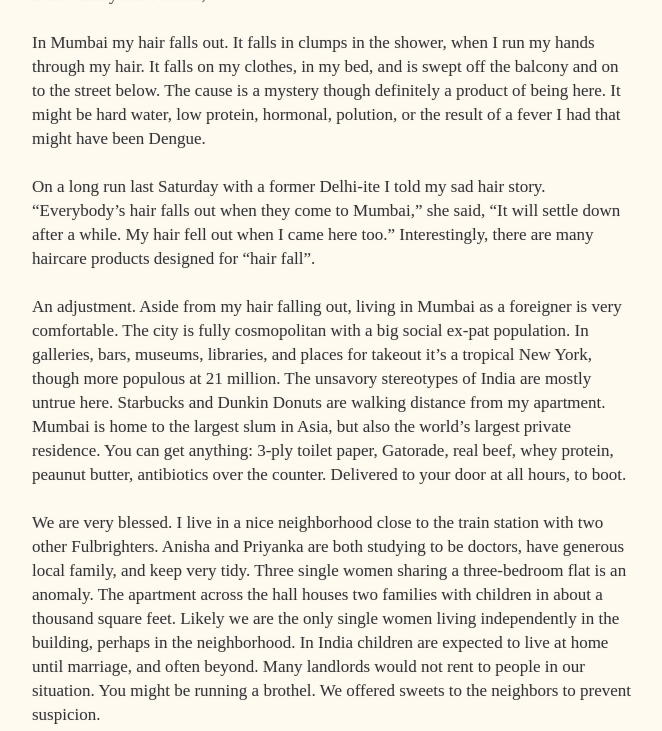
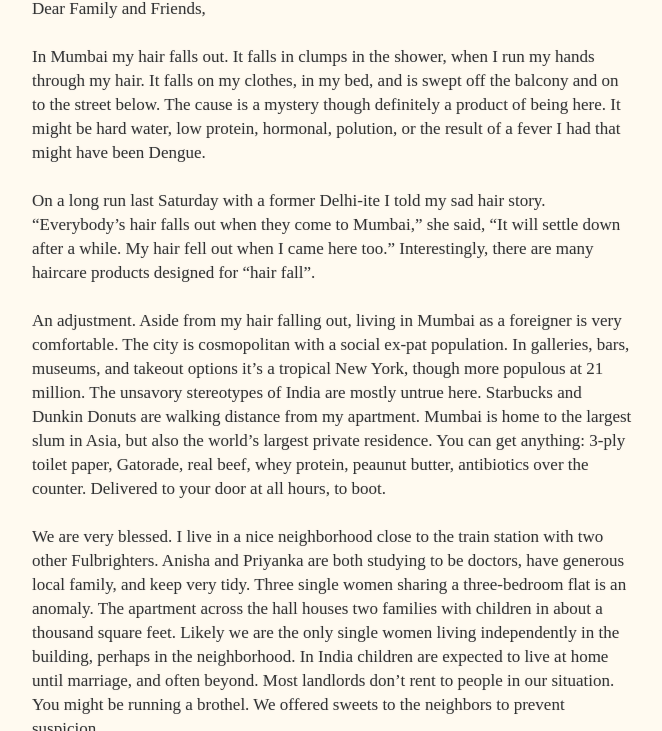
Before and after one commit to cathschmidt/cathschmidt.github.io, a Jekyll site: the page built from updates/_posts/2014-03-07-hi-from-mumbai.html, in a window 1280 px wide, cut to the strip 667-1398 px from the top of the page. Shown: the whole strip, without its empty margins (308-970 px from the left). Built offline with Jekyll 4.4.1, drawn with Linux system fonts in a browser that asks for light colours; nearby versions of some CDN libraries; some web fonts are replaced; Markdown is read by kramdown in place of the engine named in the settings; some of the changed text lies outside the part shown.

Commit message:
update updates

```diff
--- a/updates/_config.yml
+++ b/updates/_config.yml
@@ -1,3 +1,5 @@
 name: catherine leigh schmidt
 markdown: redcarpet
 pygments: true
+
+baseurl: "/updates/"
--- a/updates/_includes/footer.html
+++ b/updates/_includes/footer.html
@@ -3,8 +3,8 @@
   <h2>stay in touch</h2>
   <ul>
   	<li>email me at <a href="mailto:cschmidt@risd.edu">cschmidt[at]risd.edu</a></li>
-  	<li>check out my mostly photo <a href="http://blog.cath.land/">blog</a></li>
+  	<li>I really do have a <a href="http://blog.cath.land/">blog</a></li>
  	<li>follow me on twitter <a href="http://twitter.com/cathschmidt">@cathschmidt</a></li>
-  	<li>follow me on instagram at <a href="http://instagram.com/cath.land">cath.land</a></li>
+  	<li>follow me on instagram <a href="http://instagram.com/cath.land">@cath.land</a></li>
   </ul>
  </div>
--- a/updates/_layouts/default.html
+++ b/updates/_layouts/default.html
@@ -8,12 +8,12 @@
         <meta name="viewport" content="width=device-width">
 
         <!-- syntax highlighting CSS -->
-        <link rel="stylesheet" href="/css/syntax.css">
+        <link rel="stylesheet" href="{{site.baseurl}}css/syntax.css">
 
         <!-- Custom CSS -->
-        <link rel="stylesheet" href="/css/main.css">
+        <link rel="stylesheet" href="{{site.baseurl}}css/main.css">
 
-        <script src="/js/curlies.js"></script>
+        <script src="{{site.baseurl}}js/curlies.js"></script>
         <script>
         $(document).ready(function () {
             $('body').curlies();
@@ -41,7 +41,7 @@
     <body>
     <div class="wrapper">
           <div class="header">
-            <h1 class="title"><a href="/index.html">{{ site.name }} / <em>fulbright updates</em></a></h1>
+            <h1 class="title"><a href="{{site.baseurl}}">{{ site.name }} / <em>fulbright updates</em></a></h1>
           </div>
 
           {{ content }}
--- a/updates/_posts/2014-03-07-hi-from-mumbai.html
+++ b/updates/_posts/2014-03-07-hi-from-mumbai.html
@@ -6,8 +6,8 @@
 ---
 
 <figure>
-	<img src="/imgs/beach.jpg">
-	<figcaption>Goan beach in the evening.</figcaption>
+	<img src="{{site.baseurl}}imgs/beach.jpg">
+	<figcaption>Evening beach in Goa. Goa, famous for beaches, is an overnight bus or train from Mumbai. I took a trip there in October.</figcaption>
 </figure>
 
 <p>Dear Family and Friends,</p>
@@ -16,35 +16,35 @@
 
 <p>On a long run last Saturday with a former Delhi-ite I told my sad hair story. "Everybody's hair falls out when they come to Mumbai," she said, "It will settle down after a while. My hair fell out when I came here too." Interestingly, there are many haircare products designed for "hair fall".</p>
 
-<p>An adjustment. Aside from my hair falling out, living in Mumbai as a foreigner is very comfortable. The city is fully cosmopolitan with a big social ex-pat population. In galleries, bars, museums, libraries, and places for takeout it's a tropical New York, though more populous at 21 million. The unsavory stereotypes of India are mostly untrue here. Starbucks and Dunkin Donuts are walking distance from my apartment. Mumbai is home to the largest slum in Asia, but also the world's largest private residence. You can get anything: 3-ply toilet paper, Gatorade, real beef, whey protein, peaunut butter, antibiotics over the counter. Delivered to your door at all hours, to boot.</p>
+<p>An adjustment. Aside from my hair falling out, living in Mumbai as a foreigner is very comfortable. The city is cosmopolitan with a social ex-pat population. In galleries, bars, museums, and takeout options it's a tropical New York, though more populous at 21 million. The unsavory stereotypes of India are mostly untrue here. Starbucks and Dunkin Donuts are walking distance from my apartment. Mumbai is home to the largest slum in Asia, but also the world's largest private residence. You can get anything: 3-ply toilet paper, Gatorade, real beef, whey protein, peaunut butter, antibiotics over the counter. Delivered to your door at all hours, to boot.</p>
 
-<p>We are very blessed. I live in a nice neighborhood close to the train station with two other Fulbrighters. Anisha and Priyanka are both studying to be doctors, have generous local family, and keep very tidy. Three single women sharing a three-bedroom flat is an anomaly. The apartment across the hall houses two families with children in about a thousand square feet. Likely we are the only single women living independently in the building, perhaps in the neighborhood. In India children are expected to live at home until marriage, and often beyond. Many landlords would not rent to people in our situation. You might be running a brothel. We offered sweets to the neighbors to prevent suspicion.</p>
+<p>We are very blessed. I live in a nice neighborhood close to the train station with two other Fulbrighters. Anisha and Priyanka are both studying to be doctors, have generous local family, and keep very tidy. Three single women sharing a three-bedroom flat is an anomaly. The apartment across the hall houses two families with children in about a thousand square feet. Likely we are the only single women living independently in the building, perhaps in the neighborhood. In India children are expected to live at home until marriage, and often beyond. Most landlords don't rent to people in our situation. You might be running a brothel. We offered sweets to the neighbors to prevent suspicion.</p>
 
 <figure>
-	<img src="/imgs/view.jpg">
-	<figcaption>The view from our flat.</figcaption>
+	<img src="{{site.baseurl}}imgs/view.jpg">
+	<figcaption>The view from our flat in the morning.</figcaption>
 </figure>
 
-<p>We moved into an unfurnished flat, which in this city means no stove, no refrigerator, no washing machine. Figuring out how to get drinking water and a gas cannister for the stove took some time (the answer, as usual, is delivery). We acquired bed bugs and got rid of them.But after these trials we're very comfortable. I know how to get around. I wear shorts in my neighborhood without stares. I feel safe.</p>
+<p>We moved into an unfurnished flat, which in this city means no stove, no refrigerator, no washing machine. Figuring out how to get drinking water and a gas cannister for the stove took some time (the answer, as usual, is delivery). We acquired bed bugs and got rid of them. But after these trials we're very comfortable. I know how to get around. I wear shorts in my neighborhood without stares. I feel safe.</p>
 
-<p>As difficult as adjusting is navigating complete freedom to do what I want when I want. In stressful moments I used to fantasize about the schedule to keep if I was in complete control — Ben Franklin, C.S. Lewis, Simone de Beauvoir? — with high priority for relaxation, strict meal and tea times, long walks. The chart I could make! But time is too fuzzy here to deliniate a strict schedule (plus who wants to take a walk when it's 95 degrees outside). A lack of stability slows everything down. There are a lot of reasons to miss a meeting, like serious illness, no power, inadequate resources, or incapacitating heat. I have been watching the neighbors' building being painted for a month now. The painters climb bamboo scaffolding in bare feet to do a job that would take a few days in the States. In response to uncertainty, people here are flexible.</p>
+<p>As difficult as adjusting is navigating complete freedom to do what I want when I want. In stressful moments I used to fantasize about the ideal schedule — Ben Franklin, C.S. Lewis, Simone de Beauvoir? — with high priority for relaxation, strict meal and tea times, long walks. The chart I could make! But time is too fuzzy here to deliniate a strict schedule (plus who wants to take a walk when it's 95 degrees outside). A lack of stability slows everything down. There are a lot of reasons to miss a meeting, like serious illness, no power, inadequate resources, or incapacitating heat. I have been watching the neighbors' building being painted for a month now. The painters climb bamboo scaffolding in bare feet to do a job that would take a few days in the States. In response to uncertainty, people here are flexible.</p>
 
 <p>One thing I have in common with these great schedulers is my lunch is brought to me. Anisha and I receive a tiffin service five days a week. Typical of Mumbai, a tiffin, or daba, is a lunch box delivered to your door. Ours is a quintessential Indian vegetarian meal comprised of rice, daal (a lentil dish), a vegetable dish, and three chapatis (a flat bread, less fancy than naan). The portion is meant for one but we find it's good for two.</p>
 
 
 <figure>
-	<img src="/imgs/tiffin.jpg">
+	<img src="{{site.baseurl}}imgs/tiffin.jpg">
 	<figcaption>A typical tiffin lunch. Daal over rice with a veggie dish and chapati.</figcaption>
 </figure>
 
-<p>The tiffin neatly divides a typical day, which goes like this: a morning run (we are training for the Mumbai Marathon, though I'll run just the half), work of reading, writing, sketching, tiffin lunch, more work in the afternoon, tea and snacks at 5pm, and either out for dinner or simple home-cooked food at 8 or 9pm. Running involves lots of dodging rickshaws, dogs, and people, plus hydrating for the heat (find a street-side coconut seller armed with machete). Every so often I take the train and bus for an hour and a half to visit my affiliate university for its faculty and library. I also have studio space with Columbia's Studio X, a program from the architecture school. Our proximity to the train station is a boon for traveling and access to the neighborhood fruit and vegetable sellers, hardware and home goods stores, bodegas, and meat market.</p>
+<p>The tiffin neatly divides a typical day, which goes like this: a morning run (we are training for the Mumbai Marathon, though I'll run just the half), work of reading, writing, sketching, tiffin lunch, more work in the afternoon, tea and snacks at 5pm, and either out for dinner or simple home-cooked food at 8 or 9pm. Running involves lots of dodging rickshaws, dogs, and people, plus hydrating for the heat (find a street-side coconut seller armed with machete). Some days I'll shoot photos or do interviews. Every so often I take the train and bus for an hour and a half to visit my affiliate university for its faculty and library. I also have studio space with Columbia's Studio X, a program from the architecture school. Our proximity to the train station is a boon for traveling and access to the neighborhood fruit and vegetable sellers, hardware and home goods stores, bodegas, and meat market.</p>
 
 <p>To give you an idea of what's typical of the market, most nights we make a salad consisting of cucumbers, red onion, and tomato dressed with lime juice and salt, though fancier incarnations have included shredded carrots, shredded beets, cooked potatoes, sprouts, cilantro, and a salty fried snack called namkin. The ingredients for a "Bombay salad" for several people might cost about $2. A dozen eggs are $1, though you buy them individually (picture a little man placing each egg gingerly in a paper bag). Oranges are less than $1 per kilo, and bananas, guavas, pomegranates, melons, persimmons, and papaya are priced similarly.</p>
 
 <p>We make legit chai by boiling black tea with milk, sugar, cardamom, cloves, nutmeg, fresh mint, and fresh ginger. I've fallen in love with okra, which I make Bengali style, coated in a powder of ground mustard and poppy seeds plus chili powder, turmeric, and salt sauteed in oil with chopped green chilies. Western veggies and herbs like lettuce, rosemary, basil, and broccoli are available but expensive. We have no oven.</p>
 
 <figure>
-	<img src="/imgs/wedding.jpg">
+	<img src="{{site.baseurl}}imgs/wedding.jpg">
 	<figcaption>All dressed up for a wedding. I'm wearing a sari. From left to right: Anisha, me, Priyanka.</figcaption>
 </figure>
 
@@ -53,7 +53,7 @@
 <p>In the mean time I'll also make a font for Hindi, drawing from research for the paper. The process of making a digital font looks like this: drawing letters by hand or on the computer, rendering each letter in special font-making software, tweaking to ensure that letters match, are legible, and meet goals set out at the start of the process. Finally the font-making software exports the letters into a bonefide font.</p>
 
 <figure>
-	<img src="/imgs/shivaji.jpg">
+	<img src="{{site.baseurl}}imgs/shivaji.jpg">
 	<figcaption>Anisha and I in an everyday Indian outfit called a salwar kameez. We're at a fort in a small town in Maharashtra, the state in which Mumbai is located.</figcaption>
 </figure>
 
--- a/updates/css/main.css
+++ b/updates/css/main.css
@@ -190,8 +190,6 @@
   font-weight: normal;
   text-decoration: none;
   border-bottom: none;
-} li a:hover {
-  opacity: .5;
 }
 
 .posts {
@@ -202,6 +200,8 @@
   padding: 3px;
 } .posts li:hover {
   background-color: beige;
+} .posts li:hover a {
+  color: tomato;
 }
 
 #home img {
--- a/updates/index.html
+++ b/updates/index.html
@@ -4,12 +4,12 @@
 ---
 
 <div id="home" class="col1">
-	<img src="/imgs/cows.jpg">
+	<img src="{{site.baseurl}}imgs/cows.jpg">
 	<h2>friends &amp; family,</h2>
 	<p>This is a place where I publish letters about my Fulbright year in India. I figure it's easier to put them here than make you read them all in the body of an email. Please feel free to share this page with whoever you think would be interested. I'll send an email each time I update.</p>
   <ul class="posts">
     {% for post in site.posts %}
-      <a href="{{post.url}}"><li><span>{{ post.date | date_to_string }}</span> &nbsp; &nbsp; <a href="{{ post.url }}">{{ post.title }}</a></li></a>
+      <a href="{{site.baseurl}}{{post.url}}"><li><span>{{ post.date | date_to_string }}</span> &nbsp; &nbsp; <a href="{{site.baseurl}}{{ post.url }}">{{ post.title }}</a></li></a>
     {% endfor %}
   </ul>
 
```
